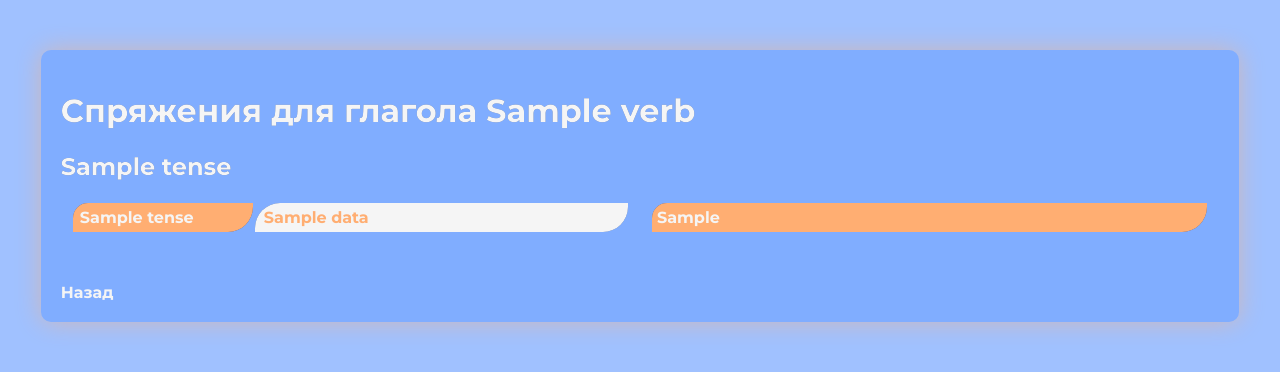
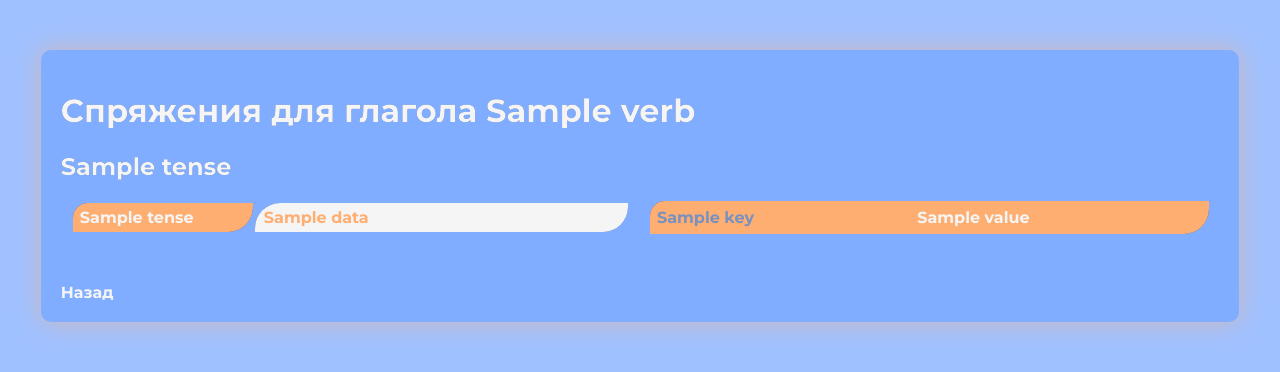
Before and after one commit to IlyaMckay/Spanish-verbs-conjugator, a Flask app: template app/templates/result.html in a window 1280 px wide. Shown: the top 372 px of the page. Run offline with Flask 3, Linux system fonts and the light colour scheme; the template is opened without the code that fills it: most values are stand-ins (such as "Sample title", 1, 10 or a date in 2020).

Commit message:
result file minor changes

```diff
--- a/app/templates/result.html
+++ b/app/templates/result.html
@@ -24,11 +24,16 @@
                     </table>
                 </div>
                 <div class="table-column">
+                    <div class="placeholder">
                     <table>
+                        {% for key, value in data['placeholders'].items() %}
                         <tr>
-                            <td class="placeholder">{{ data['placeholder_value'] | safe }}</td>
+                            <td style="background-color: transparent; color: #7891BF; font-weight: bold;">{{ key | safe }}</td>
+                            <td style="background-color: transparent; color: #F5F5F5; font-weight: bold;">{{ value | safe }}</td>
                         </tr>
+                        {% endfor %}
                     </table>
+                    </div>
                 </div>
             </div>
         </div>
```
